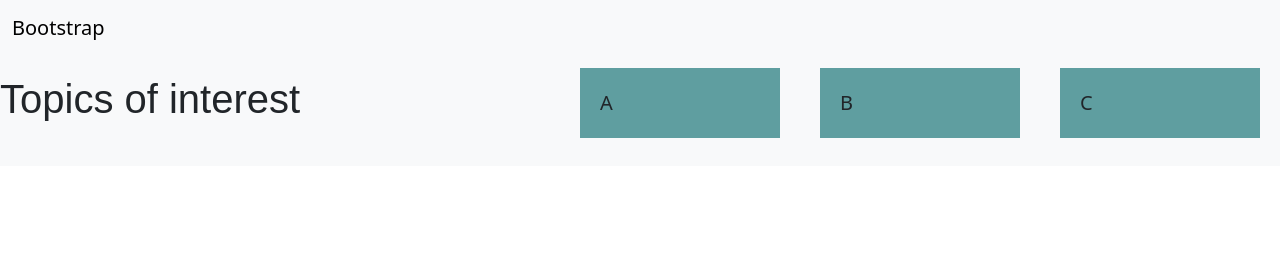
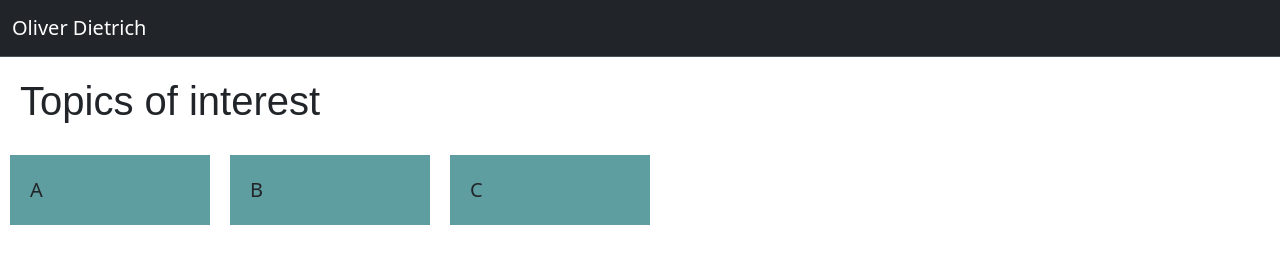
Before and after one commit to OliverDietrich/OliverDietrich.github.io, a plain HTML site: page index.html in a window 1280 px wide. Drawn offline with nearby package versions, Linux system fonts and the light colour scheme.

Commit message:
Fix navbar layout. Add padding to h1.

```diff
--- a/index.html
+++ b/index.html
@@ -7,6 +7,7 @@
         <style>
             h1 {
                 font-family: sans-serif;
+                margin: 20px;
             }
 
             #container {
@@ -17,26 +18,26 @@
             #container > div {
                 background-color: cadetblue;
                 font-size: 20px;
-                margin: 20px;
+                margin: 10px;
                 padding: 20px;
                 width: 200px;
             }
         </style>
     </head>
     <body>
-        <nav class="navbar bg-body-tertiary">
+        <nav class="navbar bg-dark border-bottom border-body" data-bs-theme="dark">
             <div class="container-fluid">
               <a class="navbar-brand" href="#">
-                Bootstrap
+                Oliver Dietrich
               </a>
             </div>
+        </nav>
         <h1>Topics of interest</h1>
         <div id="container">
             <div>A</div>
             <div>B</div>
             <div>C</div>
         </div>
-          </nav>
         <script src="https://cdn.jsdelivr.net/npm/bootstrap@5.3.3/dist/js/bootstrap.bundle.min.js" integrity="sha384-YvpcrYf0tY3lHB60NNkmXc5s9fDVZLESaAA55NDzOxhy9GkcIdslK1eN7N6jIeHz" crossorigin="anonymous"></script>
     </body>
 </html>
```
Lines whose indentation alone changed are shown as unchanged.
